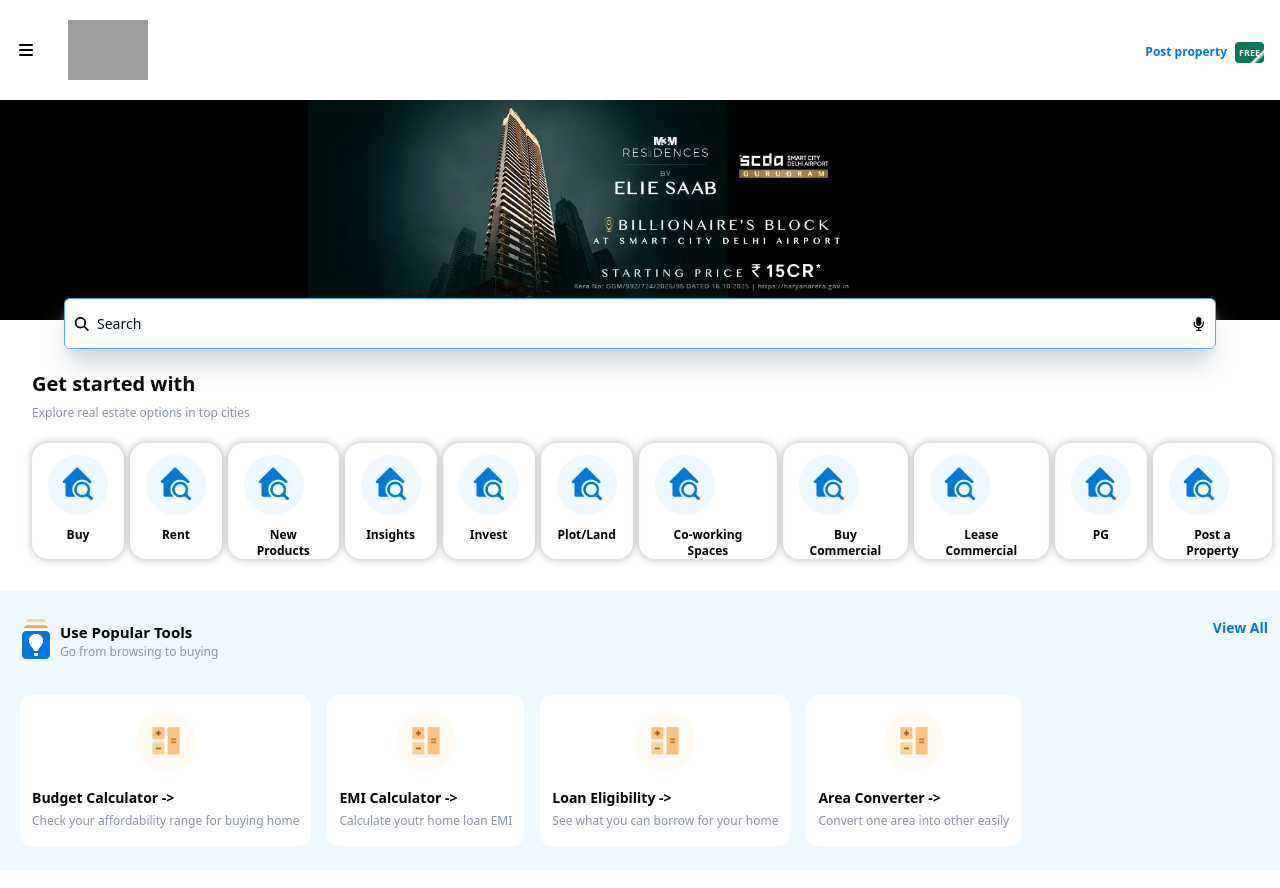
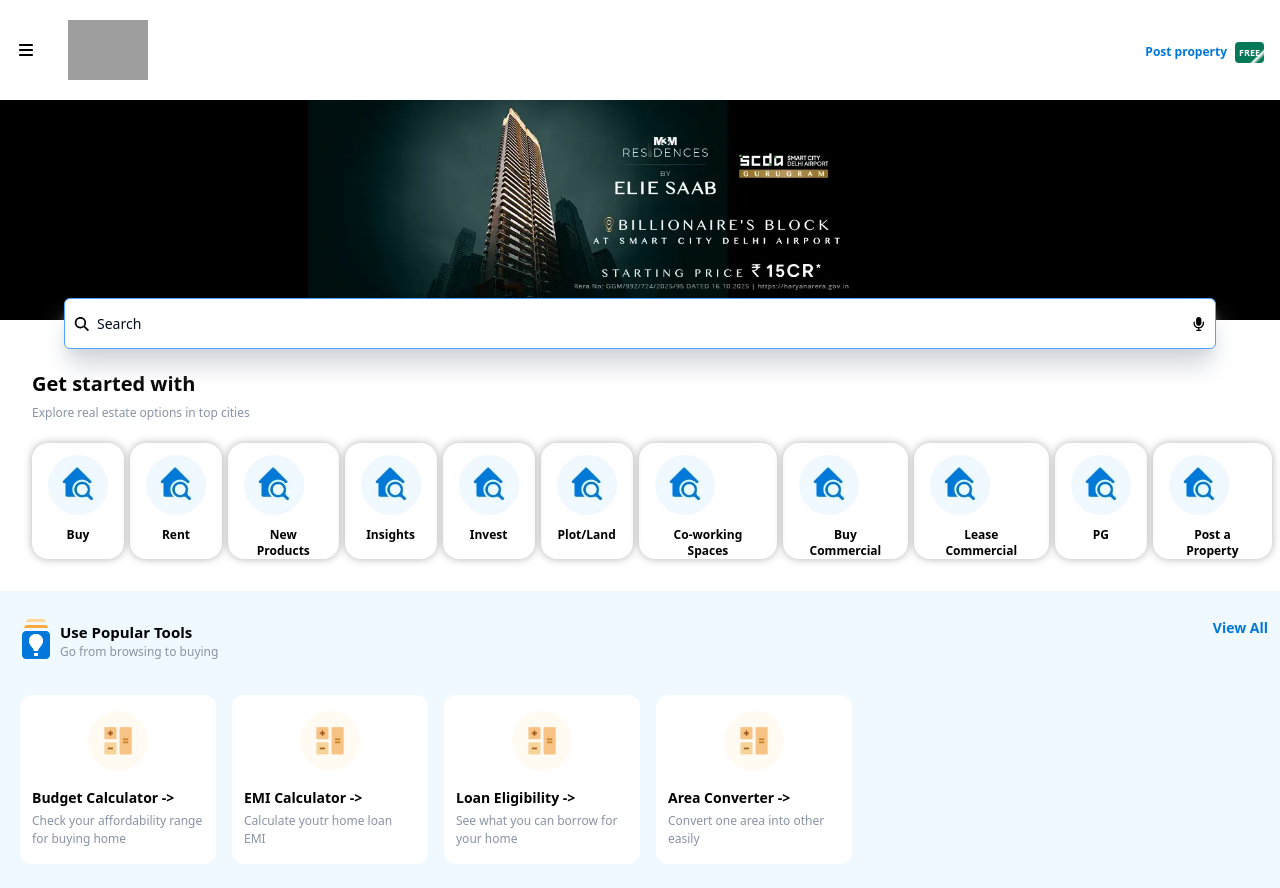
Before and after one commit to siddharth-stn/99AcresClone, a React (Vite) app: page / in a window 1280 px wide. Built offline with nearby package versions, Linux system fonts and the light colour scheme; grey boxes are pictures that could not be loaded.

Commit message:
PopularToolSelection Component ready for all screen sizes

```diff
--- a/src/components/PopularToolsSelection.jsx
+++ b/src/components/PopularToolsSelection.jsx
@@ -8,7 +8,7 @@
 { title: "Area Converter ->", para: "Convert one area into other easily", image: plusMinus }];
 
 const styles = {
-  outerDivStyle: "popularCard p-4 px-3 min-w-49 bg-white flex flex-col rounded-xl",
+  outerDivStyle: "popularCard p-4 px-3 min-w-49 max-w-49 bg-white flex flex-col rounded-xl",
   figureStyle: "rounded-[50%] w-15 h-15  bg-[#FFFBF3] grid place-items-center self-center",
   imageStyle: "w-[50%]",
   titleStyle: "font-bold text-[14px] pt-4",
@@ -41,7 +41,7 @@
           >
         </div>
       </div>
-      <div className="tools-cards flex overflow-x-auto scrollbar-hide ps-5 pt-8 pb-6 gap-4">
+      <div className="tools-cards flex overflow-x-auto scrollbar-hide ps-5 pe-4 pt-8 pb-6 gap-4">
         {cardsData.map((cardData, index) => {
           return (
             <Card key={index} image={cardData.image} title={cardData.title} para={cardData.para} styles={styles} />
```
